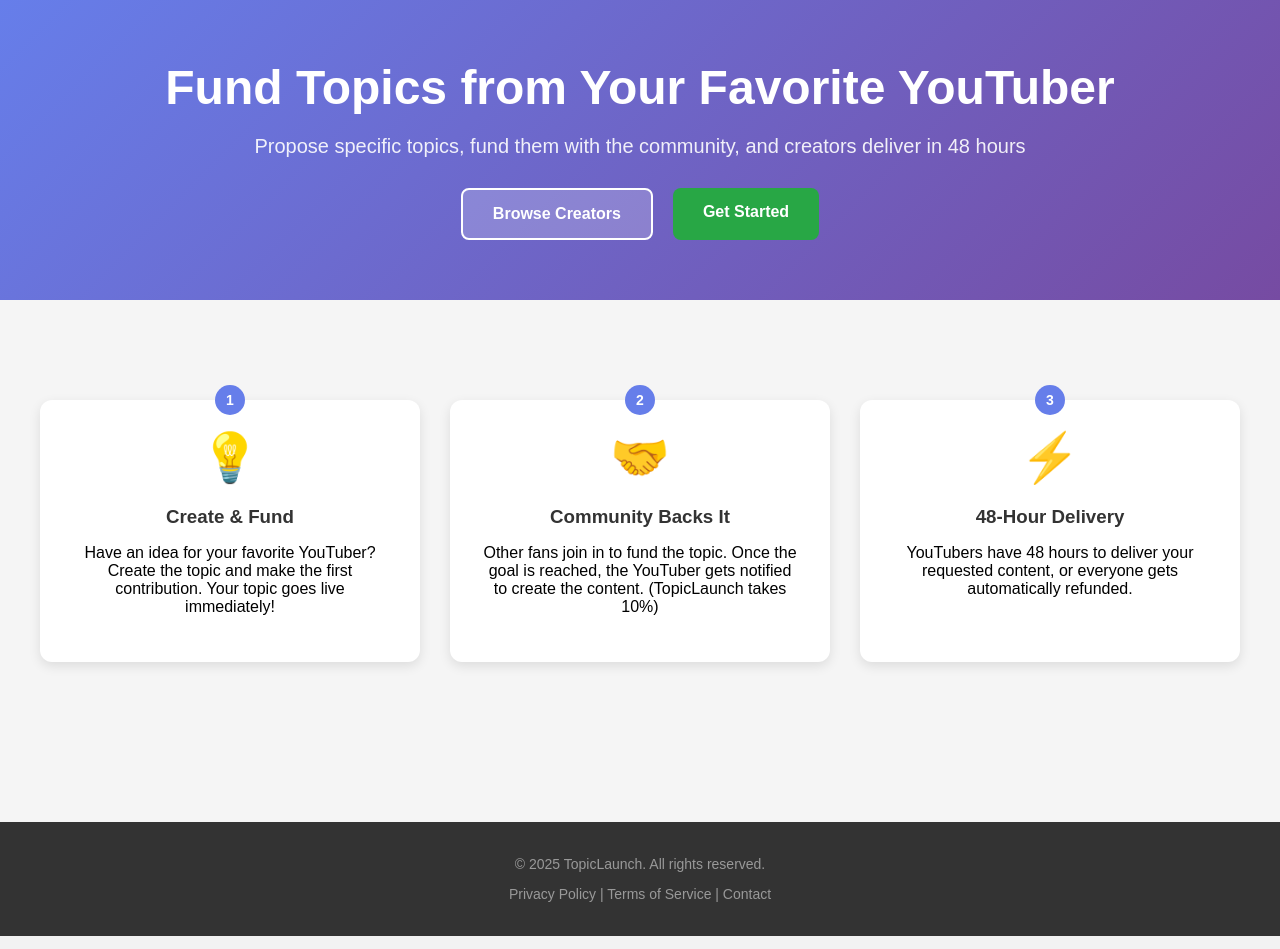
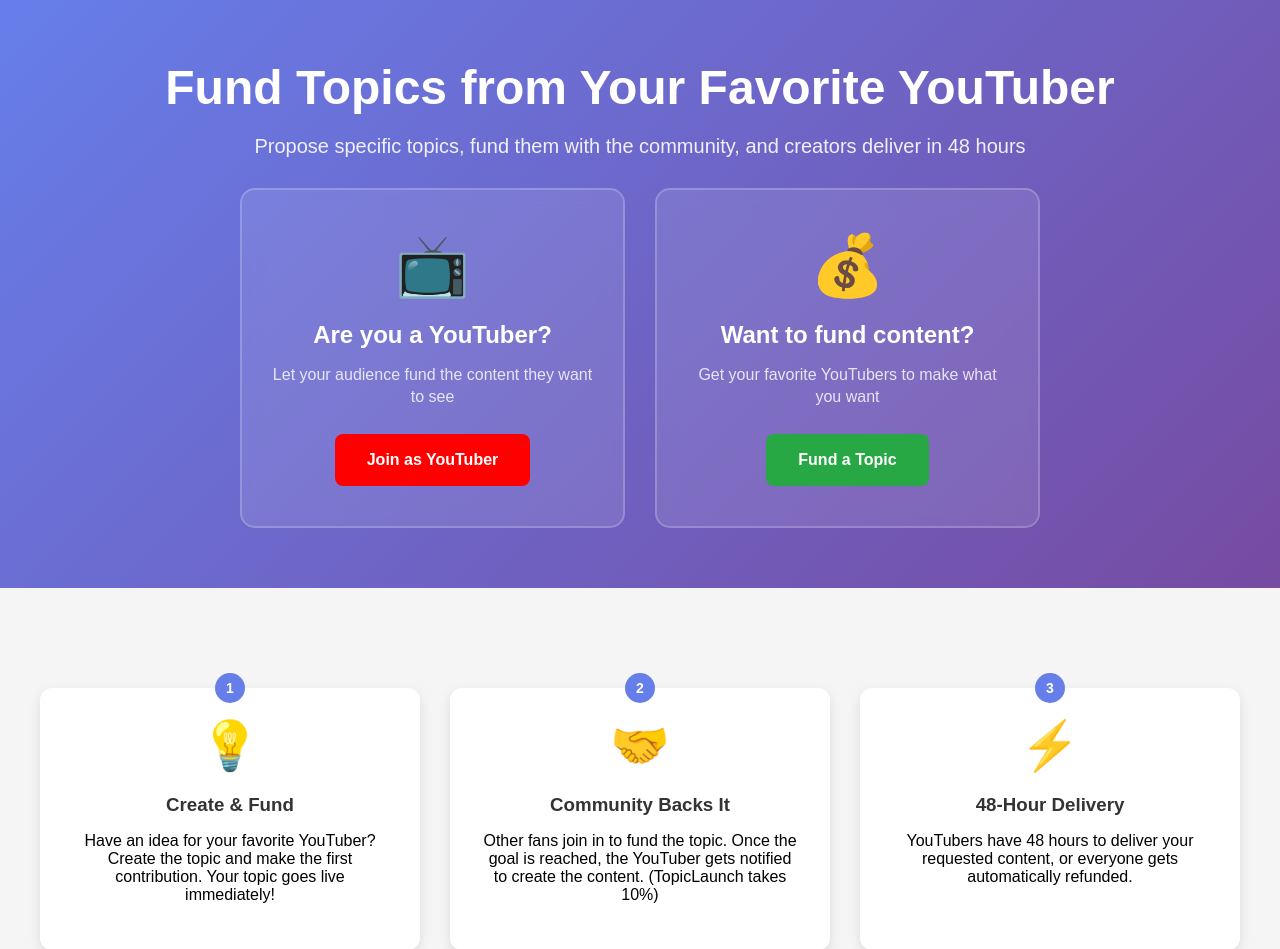
Before and after one commit to jaylenmareko/topic-funding, a PHP site: page / in a window 1280 px wide. Shown: the part 62-1011 px from the top of the page. Run offline with PHP 8.4, Linux system fonts and the light colour scheme; data that the repository does not hold is empty.

Commit message:
Update index.php

```diff
--- a/index.php
+++ b/index.php
@@ -88,12 +88,75 @@ if ($_POST && isset($_POST['email']) && isset($_POST['password'])) {
         .hero { background: linear-gradient(135deg, #667eea 0%, #764ba2 100%); color: white; padding: 60px 20px; text-align: center; }
         .hero h1 { font-size: 48px; margin: 0 0 20px 0; font-weight: bold; }
         .hero p { font-size: 20px; margin: 0 0 30px 0; opacity: 0.9; }
-        .hero-buttons { display: flex; gap: 20px; justify-content: center; flex-wrap: wrap; }
-        .btn { padding: 15px 30px; border-radius: 8px; text-decoration: none; font-weight: bold; font-size: 16px; transition: all 0.3s; }
-        .btn-success { background: #28a745; color: white; }
-        .btn-success:hover { background: #218838; color: white; text-decoration: none; }
-        .btn-secondary { background: rgba(255,255,255,0.2); color: white; border: 2px solid white; }
-        .btn-secondary:hover { background: rgba(255,255,255,0.3); }
+        /* User Type Selector */
+        .user-type-selector {
+            display: grid;
+            grid-template-columns: 1fr 1fr;
+            gap: 30px;
+            max-width: 800px;
+            margin: 0 auto;
+            padding: 0 20px;
+        }
+        .user-type {
+            background: rgba(255,255,255,0.1);
+            padding: 40px 30px;
+            border-radius: 15px;
+            text-align: center;
+            border: 2px solid rgba(255,255,255,0.2);
+            transition: all 0.3s ease;
+            backdrop-filter: blur(10px);
+        }
+        .user-type:hover {
+            background: rgba(255,255,255,0.15);
+            border-color: rgba(255,255,255,0.4);
+            transform: translateY(-5px);
+        }
+        .user-icon {
+            font-size: 60px;
+            margin-bottom: 20px;
+            display: block;
+        }
+        .user-type h3 {
+            color: white;
+            margin: 0 0 15px 0;
+            font-size: 24px;
+        }
+        .user-type p {
+            color: rgba(255,255,255,0.9);
+            margin: 0 0 25px 0;
+            font-size: 16px;
+            line-height: 1.4;
+        }
+        .btn-youtuber, .btn-fan {
+            display: inline-block;
+            padding: 15px 30px;
+            border-radius: 8px;
+            text-decoration: none;
+            font-weight: bold;
+            font-size: 16px;
+            transition: all 0.3s;
+            border: 2px solid transparent;
+        }
+        .btn-youtuber {
+            background: #ff0000;
+            color: white;
+        }
+        .btn-youtuber:hover {
+            background: #cc0000;
+            color: white;
+            text-decoration: none;
+            transform: translateY(-2px);
+        }
+        .btn-fan {
+            background: #28a745;
+            color: white;
+        }
+        .btn-fan:hover {
+            background: #218838;
+            color: white;
+            text-decoration: none;
+            transform: translateY(-2px);
+        }
 
         .container { max-width: 1200px; margin: 0 auto; padding: 40px 20px; }
         .section-title { font-size: 32px; text-align: center; margin-bottom: 40px; color: #333; }
@@ -141,7 +204,16 @@ if ($_POST && isset($_POST['email']) && isset($_POST['password'])) {
         @media (max-width: 768px) {
             .hero h1 { font-size: 36px; }
             .hero p { font-size: 18px; }
-            .hero-buttons { flex-direction: column; align-items: center; }
+            .user-type-selector {
+                grid-template-columns: 1fr;
+                gap: 20px;
+            }
+            .user-type {
+                padding: 30px 20px;
+            }
+            .user-icon {
+                font-size: 50px;
+            }
             .process-steps { grid-template-columns: 1fr; }
             .login-form { flex-direction: column; gap: 5px; }
             .nav-container { flex-direction: column; gap: 15px; }
@@ -178,14 +250,25 @@ if ($_POST && isset($_POST['email']) && isset($_POST['password'])) {
         <h1>Fund Topics from Your Favorite YouTuber</h1>
         <p>Propose specific topics, fund them with the community, and creators deliver in 48 hours</p>
 
-        <div class="hero-buttons">
-            <?php if (isset($_SESSION['user_id'])): ?>
-                <a href="creators/index.php" class="btn btn-secondary">Browse Creators</a>
-                <a href="topics/index.php" class="btn btn-success">Fund a Topic</a>
-            <?php else: ?>
-                <a href="creators/index.php" class="btn btn-secondary">Browse Creators</a>
-                <a href="auth/register.php" class="btn btn-success">Get Started</a>
-            <?php endif; ?>
+        <!-- User Type Selection -->
+        <div class="user-type-selector">
+            <div class="user-type youtuber">
+                <div class="user-icon">📺</div>
+                <h3>Are you a YouTuber?</h3>
+                <p>Let your audience fund the content they want to see</p>
+                <a href="<?php echo isset($_SESSION['user_id']) ? 'creators/apply.php' : 'auth/register.php?type=creator'; ?>" class="btn-youtuber">
+                    Join as YouTuber
+                </a>
+            </div>
+
+            <div class="user-type fan">
+                <div class="user-icon">💰</div>
+                <h3>Want to fund content?</h3>
+                <p>Get your favorite YouTubers to make what you want</p>
+                <a href="<?php echo isset($_SESSION['user_id']) ? 'topics/index.php' : 'auth/register.php?type=fan'; ?>" class="btn-fan">
+                    Fund a Topic
+                </a>
+            </div>
         </div>
     </div>
 
```
